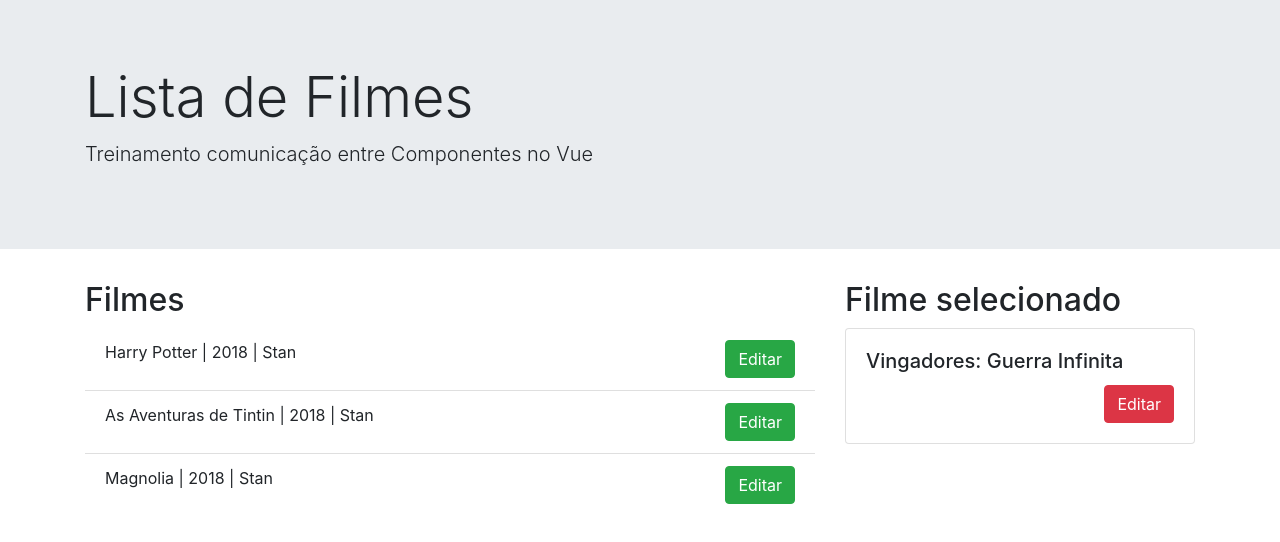
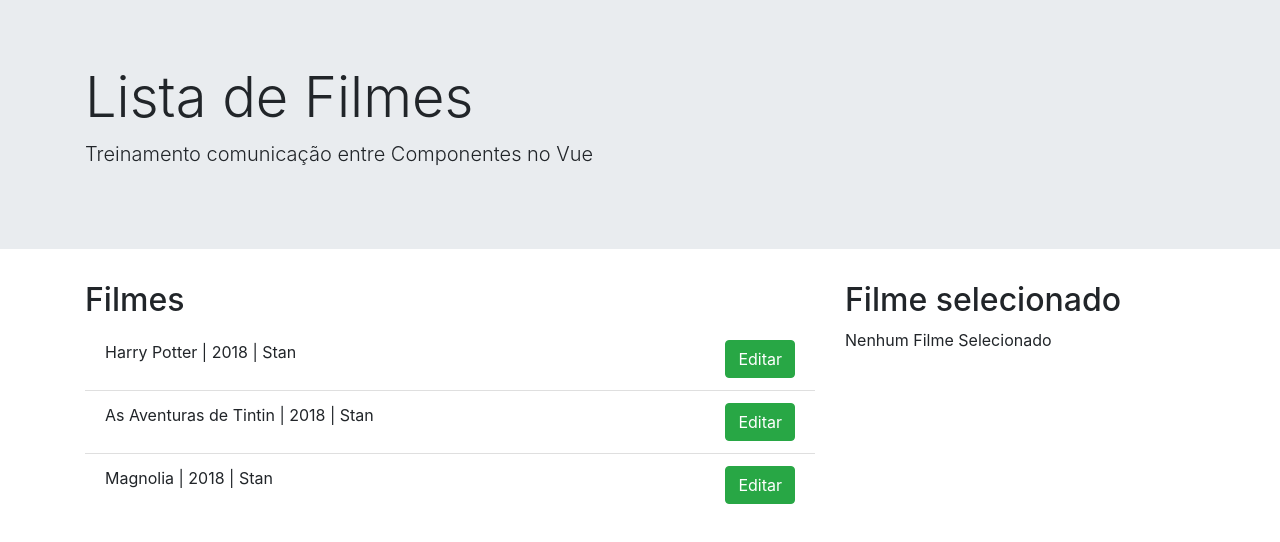
Before and after one commit to dev-rodrigues/ComponentsWithVuejs, a Vue app: page / in a window 1280 px wide. Shown: the top 542 px of the page. Built offline with nearby package versions, Linux system fonts and the light colour scheme.

Commit message:
comunicacao entre componentes irmaos

```diff
--- a/src/components/FilmesLista.vue
+++ b/src/components/FilmesLista.vue
@@ -19,7 +19,7 @@
     <!-- coluna 2 -->
     <div class="col-4">
 
-      <FilmesListaItenInfo/>
+      <FilmesListaItenInfo :filme="filmeSelecionado"/>
 
     </div>
 
--- a/src/components/FilmesListaIten.vue
+++ b/src/components/FilmesListaIten.vue
@@ -17,8 +17,7 @@
         }
     },
     methods: {
-        selecionar(event) {
-            console.log(event);
+        selecionar() {
             this.$emit('selecionarFilme', this.filme)
         }
     }
--- a/src/components/FilmesListaItenInfo.vue
+++ b/src/components/FilmesListaItenInfo.vue
@@ -2,11 +2,20 @@
     <div>
         <h2>Filme selecionado</h2>
 
-        <div class="card">
+        <div class="card" v-if="filme">
             <div class="card-body">
-                <h5 class="card-title">Vingadores: Guerra Infinita</h5>
+                <h5 class="card-title"> {{ filme.titulo }} | {{ filme.ano }}</h5>
                 <button class="btn btn-danger float-right">Editar</button>
             </div>
         </div>
+        <p v-else>Nenhum Filme Selecionado</p>
     </div>
 </template>
+
+<script>
+export default {
+    props: {
+        filme: Object
+    }
+}
+</script>
```
